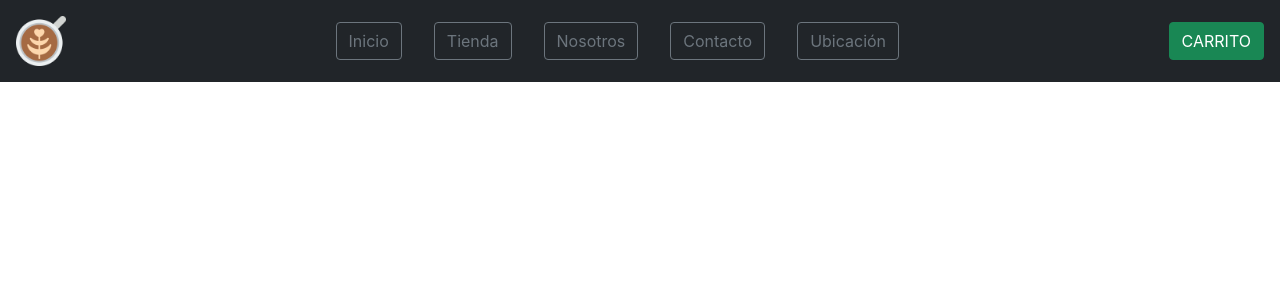
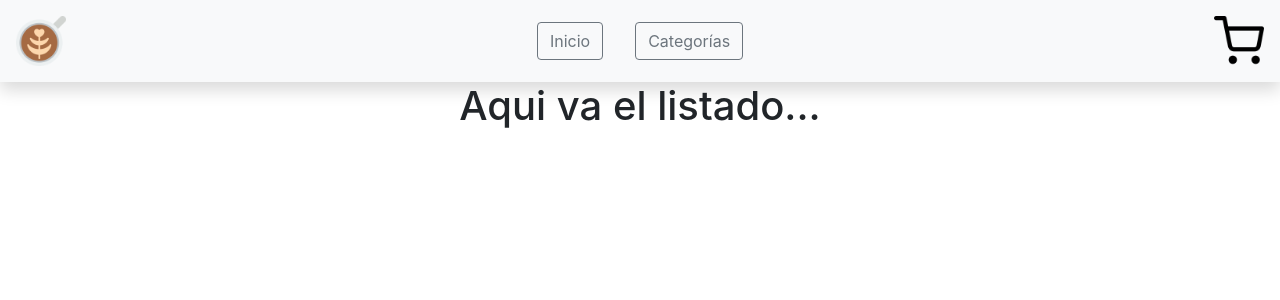
Before and after one commit to octaviosancho-dev/coffee-shop-react, a React (Create React App) app: page / in a window 1280 px wide. Shown: the top 300 px of the page. Built offline with nearby package versions, Linux system fonts and the light colour scheme.

Commit message:
components carrito y listado

```diff
--- a/src/App.js
+++ b/src/App.js
@@ -1,10 +1,12 @@
 import NavBar from './components/NavBar';
+import ItemListContainer from './components/ItemListContainer';
 import '../src/assets/css/App.css';
 
 function App() {
   return (
     <div className="App">
-      <NavBar></NavBar>
+      <NavBar/>
+      <ItemListContainer listado={'Aqui va el listado...'}/>
     </div>
   );
 }
--- /dev/null
+++ b/src/components/CartWidget.js
@@ -0,0 +1,9 @@
+import cart from '../assets/img/cart.png'
+
+const CartWidget = () => {
+    return(
+        <img src={cart} alt='cart.png' className="logo"></img>
+    );
+}
+
+export default CartWidget;
--- /dev/null
+++ b/src/components/ItemListContainer.js
@@ -0,0 +1,11 @@
+const ItemListContainer = ({listado}) => {
+
+
+
+
+    return (
+        <h1 className="text-center">{listado}</h1>
+    );
+}
+
+export default ItemListContainer;
--- a/src/components/NavBar.js
+++ b/src/components/NavBar.js
@@ -1,19 +1,19 @@
 import lattelogo from '../assets/img/lattelogo1.png'
+import CartWidget from './CartWidget';
+
 import '../../src/assets/css/Navbar.css'
 
-function NavBar() {
+
+const NavBar = () => {
   return (
     <div className="App">
-        <nav className="d-flex flex-row flex-nowrap align-items-center justify-content-between w-100 bg-dark">
+        <nav className="d-flex flex-row flex-nowrap align-items-center justify-content-between w-100 bg-light shadow">
           <a href="index.html" className="m-3"><img src={lattelogo} alt="logo" className="logo"/></a>
           <div className="d-flex justify-content-center">
             <a href="index.html" className="m-3 text-decoration-none btn btn-outline-secondary">Inicio</a>
-            <a href="index.html" className="m-3 text-decoration-none btn btn-outline-secondary">Tienda</a>
-            <a href="index.html" className="m-3 text-decoration-none btn btn-outline-secondary">Nosotros</a>
-            <a href="index.html" className="m-3 text-decoration-none btn btn-outline-secondary">Contacto</a>
-            <a href="index.html" className="m-3 text-decoration-none btn btn-outline-secondary">Ubicación</a>
+            <a href="index.html" className="m-3 text-decoration-none btn btn-outline-secondary">Categorías</a>
           </div>
-          <button href="index.html" className="text-decoration-none btn btn-success m-3">CARRITO</button>
+          <a href="index.html" className="text-decoration-none m-3"><CartWidget/></a>
         </nav>
     </div>
   );
```
Also changed, not shown: src/assets/img/cart.png (added).
